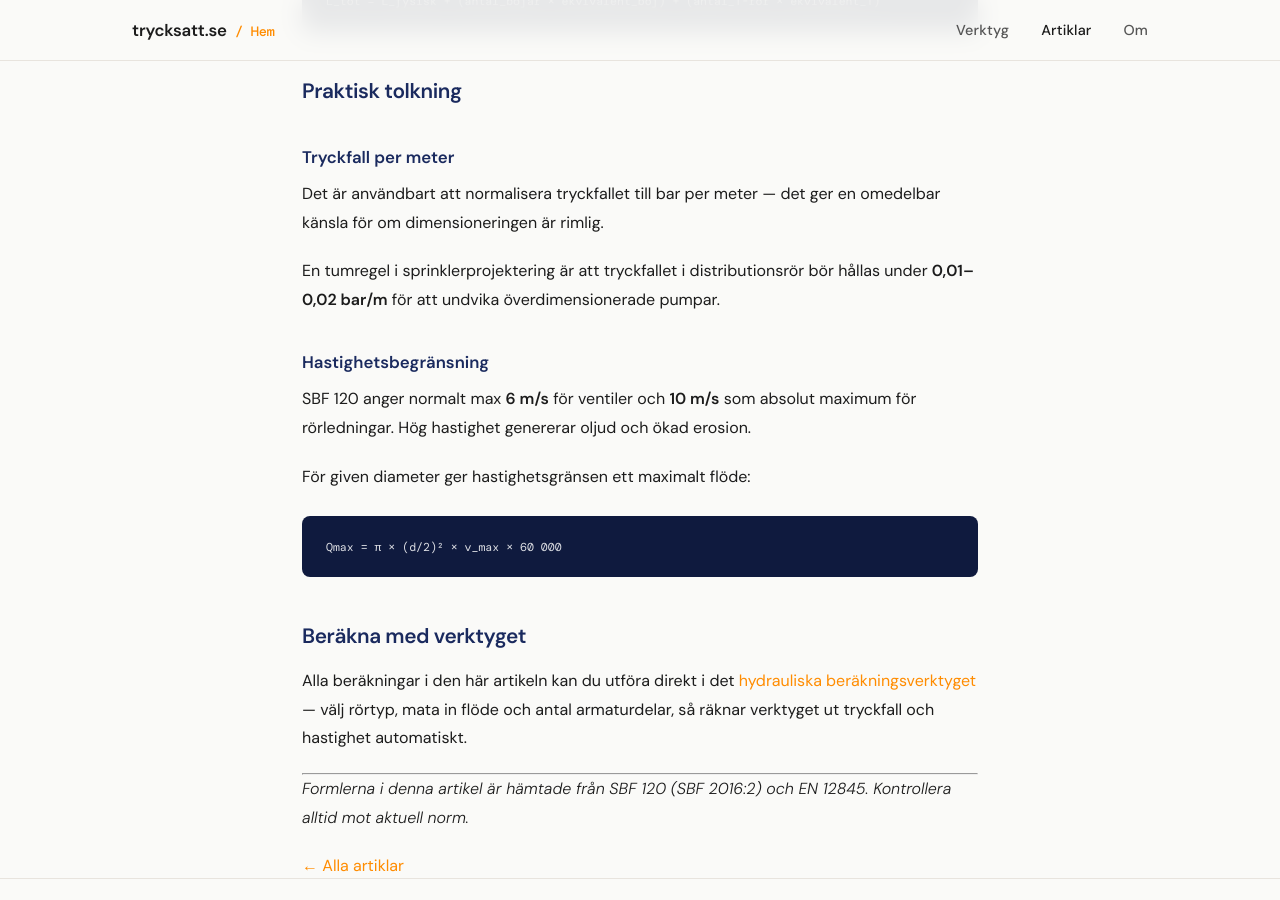
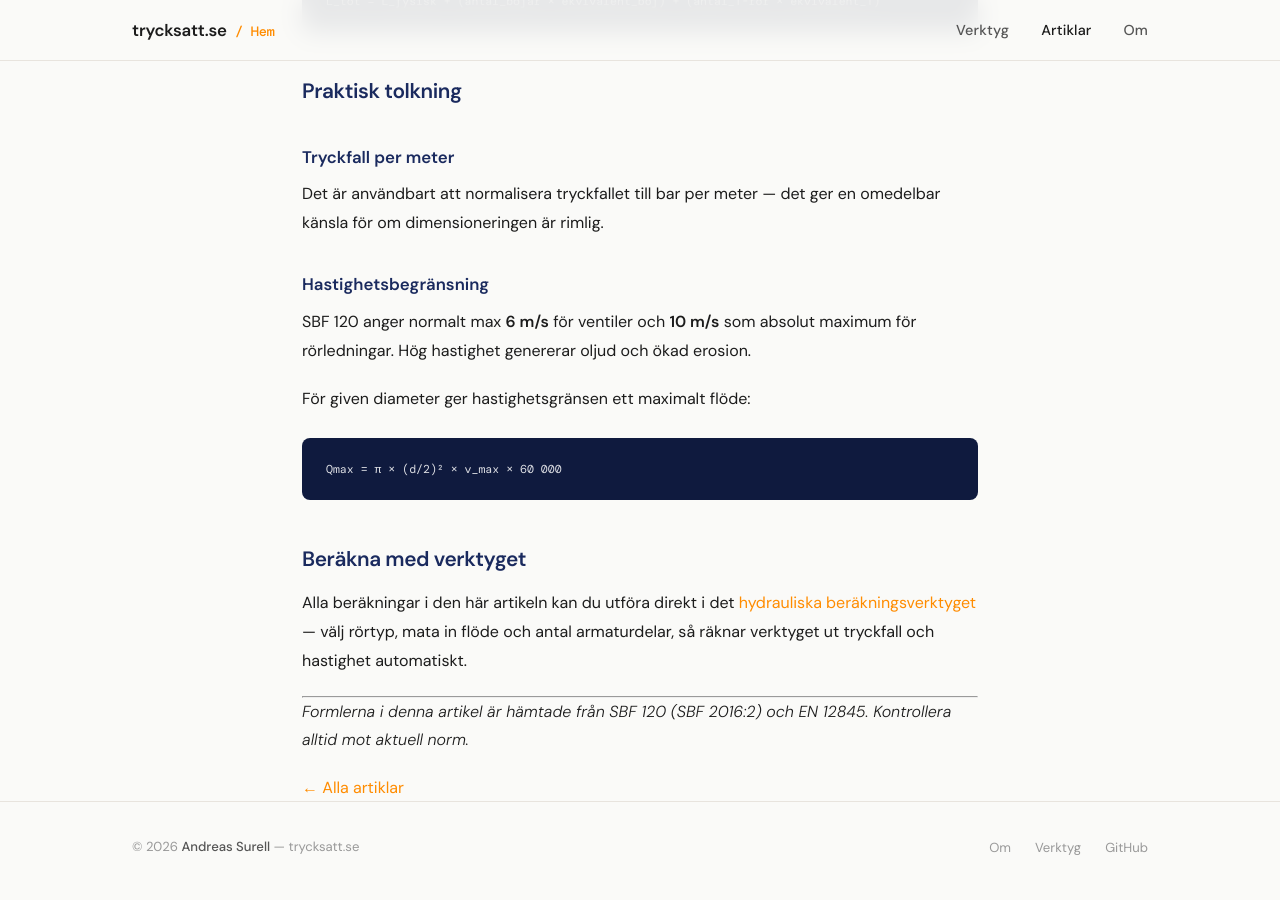
Before and after one commit to SurealSwede/trycksatt.se, a Jekyll site: the page built from _posts/2026-06-07-hazen-williams-sprinklerprojektering.md, in a window 1280 px wide and 900 px high, scrolled down 2164 px. Built offline with Jekyll 4.4.1, drawn with Linux system fonts in a browser that asks for light colours.

Commit message:
Update 2026-06-07-hazen-williams-sprinklerprojektering.md

```diff
--- a/_posts/2026-06-07-hazen-williams-sprinklerprojektering.md
+++ b/_posts/2026-06-07-hazen-williams-sprinklerprojektering.md
@@ -68,7 +68,6 @@ L_tot = L_fysisk + (antal_böjar × ekvivalent_böj) + (antal_T-rör × ekvivale
 
 Det är användbart att normalisera tryckfallet till bar per meter — det ger en omedelbar känsla för om dimensioneringen är rimlig.
 
-En tumregel i sprinklerprojektering är att tryckfallet i distributionsrör bör hållas under **0,01–0,02 bar/m** för att undvika överdimensionerade pumpar.
 
 ### Hastighetsbegränsning
 
```
